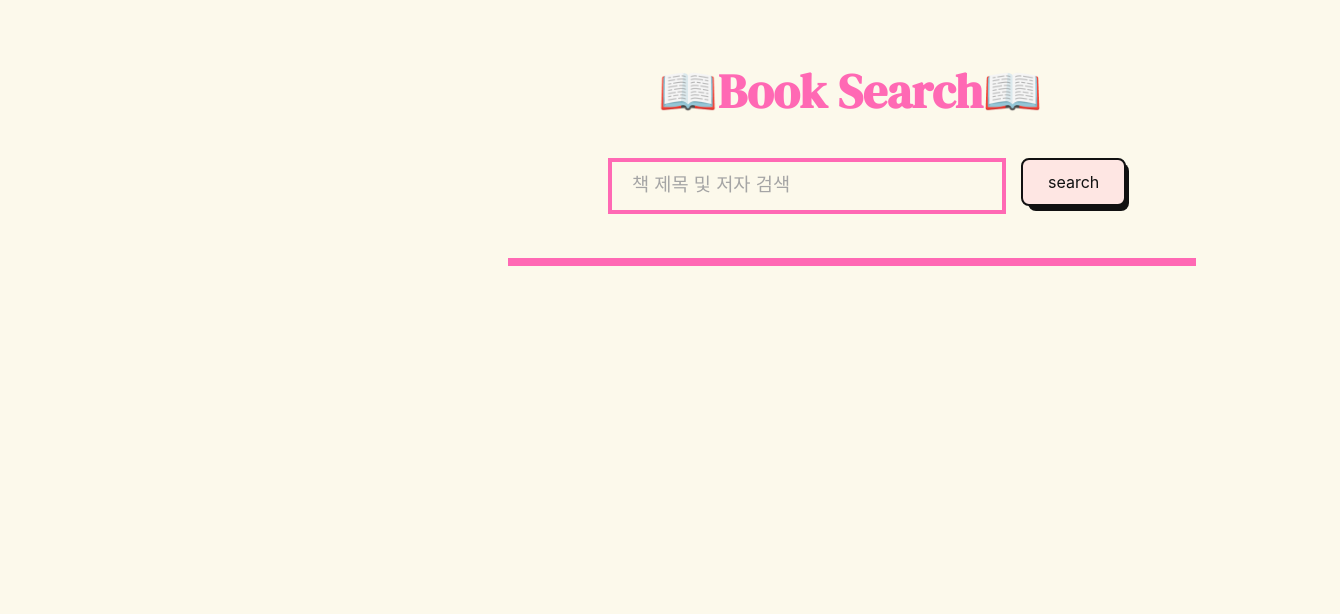
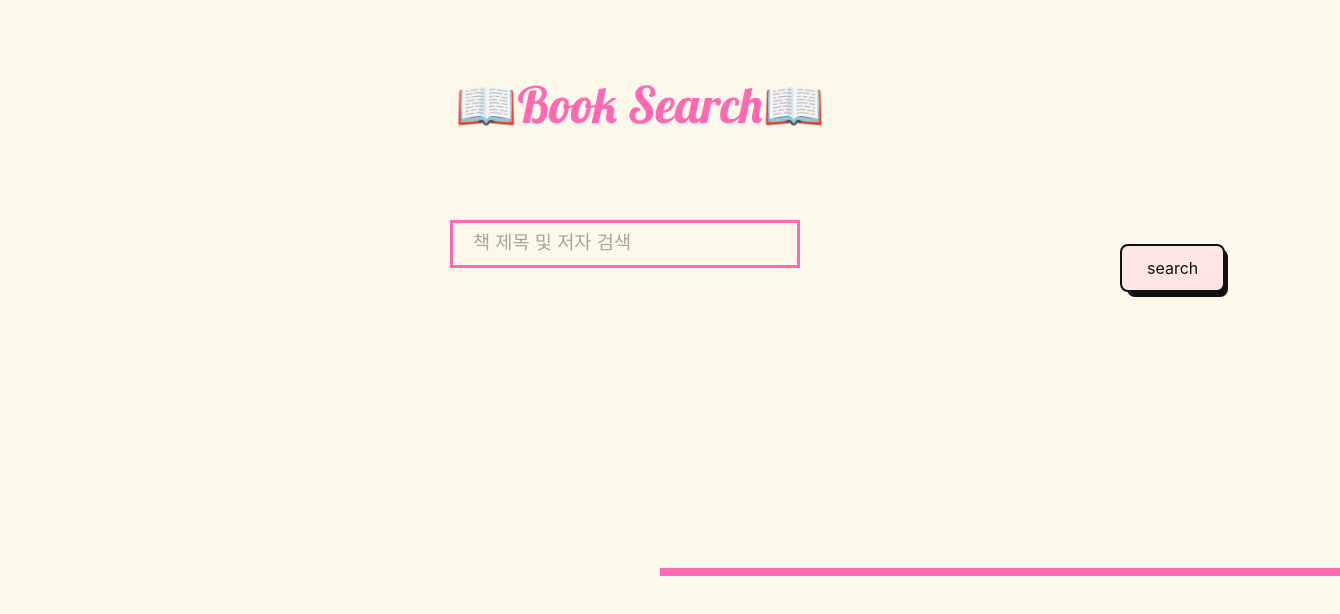
Before and after one commit to jiiinii/Book-Search-Site, a website: page index.html in a window 1280 px wide. Shown: the whole page, 1340 px wide, since content can reach past the window. Drawn offline with nearby package versions, Linux system fonts and the light colour scheme; no server answers; a web font is replaced by a local one.

Commit message:
Add the reset css file. Modified the search box.

```diff
--- a/index.html
+++ b/index.html
@@ -6,9 +6,10 @@
     <meta name="viewport" content="width=device-width, initial-scale=1.0">
     <meta http-equiv="X-UA-Compatible" content="ie=edge">
     <!-- css -->
+    <link href="/src/css/reset.css" rel="stylesheet" type="text/css" />
     <link href="/src/css/style.css" rel="stylesheet" type="text/css" />
-    <link href="https://fonts.googleapis.com/css2?family=DM+Serif+Display&family=Hi+Melody&display=swap"
-        rel="stylesheet" />
+    <link href="https://fonts.googleapis.com/css2?family=DM+Serif+Display&family=Hi+Melody&family=Lobster&display=swap"
+        rel="stylesheet">
 
     <!-- javascript -->
     <script src="/src/js/page.js" type="text/javascript" defer></script>
@@ -18,28 +19,33 @@
 </head>
 
 <body>
-    <!------------------------ title --------------------------->
     <div id="fixation">
+        <!---------------- title ------------------>
         <header role="navigation">
             <h1 class="logo">
-                <a class="title">📖Book Search📖</a>
+                <a href="\">📖Book Search📖</a>
             </h1>
         </header>
 
 
-        <!-------------------------- search ------------------------------->
-        <form action method="search_line">
-            <input class="search-input" type="input" placeholder="책 제목 및 저자 검색" onkeyup="enterkeySearch()" minlength="3"
-                maxlength="250" required />
-            <button type="button" type="submit" class="btn btn-outline-primary" onclick="searchPost()">search</button>
-        </form>
+        <!------------------ search -------------------->
+        <main id="library">
+            <form action="" method="search_line">
+                <input class="search-entry" type="input" placeholder="책 제목 및 저자 검색" onkeyup="enterkeySearch()"
+                    minlength="3" maxlength="250" required />
+                <div class="filterFuction">
+                    <button type="button" type="submit" class="btn btn-outline-primary"
+                        onclick="searchPost()">search</button>
+                </div>
+            </form>
 
-        <div class="input-group">
-            <!-- <div class="beforeResult">
+            <div class="input-group">
+                <!-- <div class="beforeResult">
                 <img class="waiting" src="src/img/duck.gif" />
                 <p class="findBefore">Find your's book.....💕</p>
             </div> -->
-        </div>
+            </div>
+        </main>
     </div>
 </body>
 
--- /dev/null
+++ b/src/css/reset.css
@@ -0,0 +1,141 @@
+/* http://meyerweb.com/eric/tools/css/reset/
+   v2.0 | 20110126
+   License: none (public domain)
+*/
+
+html,
+body,
+div,
+span,
+applet,
+object,
+iframe,
+h1,
+h2,
+h3,
+h4,
+h5,
+h6,
+p,
+blockquote,
+pre,
+a,
+abbr,
+acronym,
+address,
+big,
+cite,
+code,
+del,
+dfn,
+em,
+img,
+ins,
+kbd,
+q,
+s,
+samp,
+small,
+strike,
+strong,
+sub,
+sup,
+tt,
+var,
+b,
+u,
+i,
+center,
+dl,
+dt,
+dd,
+ol,
+ul,
+li,
+fieldset,
+form,
+label,
+legend,
+table,
+caption,
+tbody,
+tfoot,
+thead,
+tr,
+th,
+td,
+article,
+aside,
+canvas,
+details,
+embed,
+figure,
+figcaption,
+footer,
+header,
+hgroup,
+menu,
+nav,
+output,
+ruby,
+section,
+summary,
+time,
+mark,
+audio,
+video {
+    margin: 0;
+    padding: 0;
+    border: 0;
+    font-size: 100%;
+    font: inherit;
+    vertical-align: baseline;
+}
+
+/* HTML5 display-role reset for older browsers */
+article,
+aside,
+details,
+figcaption,
+figure,
+footer,
+header,
+hgroup,
+menu,
+nav,
+section {
+    display: block;
+}
+
+body {
+    background-color: rgb(252, 249, 235);
+    line-height: 1;
+}
+
+ol,
+ul {
+    list-style: none;
+}
+
+blockquote,
+q {
+    quotes: none;
+}
+
+blockquote:before,
+blockquote:after,
+q:before,
+q:after {
+    content: '';
+    content: none;
+}
+
+table {
+    border-collapse: collapse;
+    border-spacing: 0;
+}
+
+* {
+    box-sizing: border-box;
+    margin:0px;
+}
--- a/src/css/style.css
+++ b/src/css/style.css
@@ -3,36 +3,72 @@
   --sub-color: rgb(252, 249, 235);
 }
 
-.fixation,
+#fixation {
+  width:960px;
+  height:600px;
+  margin: 80px auto;
+
+  #library {
+    margin:0px auto;
+  }
+}
+
+header {
+  width:400px;
+  display:flex;
+  gap:30px;
+  flex-direction: column;
+  justify-content: center;
+  margin: 0px auto 40px;
+
+  .logo {
+    display:flex;
+    color: var(--main-color);
+    justify-content: center;
+    align-items: center;
+    font-size: 50px;
+    font-family: 'Lobster', sans-serif;
+  }
+}
+
+a {
+  color: inherit;
+  text-decoration: none;
+}
+
+form {
+  display:flex;
+  justify-content: center;
+  gap:30px;
+  align-items: center;
+  font-size:20px;
+
+  .search-entry {
+    background-color: var(--sub-color);
+    margin: 50px auto;
+    padding: 0px 20px 0px 20px;
+    width: 350px;
+    height: 48px;
+    position: relative;
+    border:3px solid #ff69b4;
+  }
+
+  .filterFuction {
+    vertical-align: baseline;
+  }
+
+}
+
+
 .input-group {
   width: 680px;
   height: 500px;
 }
 
-body {
-  background-color: var(--sub-color);
-}
-
-header,
-form,
-.title,
 .input-group,
 .btn,
 .btn:after {
   position: absolute;
-}
-
-.title {
-  color: var(--main-color);
-  width: 400px;
-  top: 50px;
-  left: 650px;
-  font-size: 150%;
-  font-family: 'DM Serif Display', serif;
-}
-
-form {
-  margin: 100px 400px 0px 600px;
 }
 
 .input-group {
@@ -46,24 +82,9 @@ input::placeholder {
   color: #a5a5a5;
 }
 
-.btn,
-.search-input {
-  border: 4px solid var(--main-color);
-}
-
-.search-input {
-  background-color: var(--sub-color);
-  margin: 50px auto;
-  padding: 0px 20px 0px 20px;
-  width: 350px;
-  height: 48px;
-  position: static;
-}
-
 /*-------------------- search_button -----------------------*/
 .btn {
   align-items: center;
-  margin: 50px 0px 0px 15px;
   background-color: #fee6e3;
   border: 2px solid #111;
   border-radius: 8px;
```
